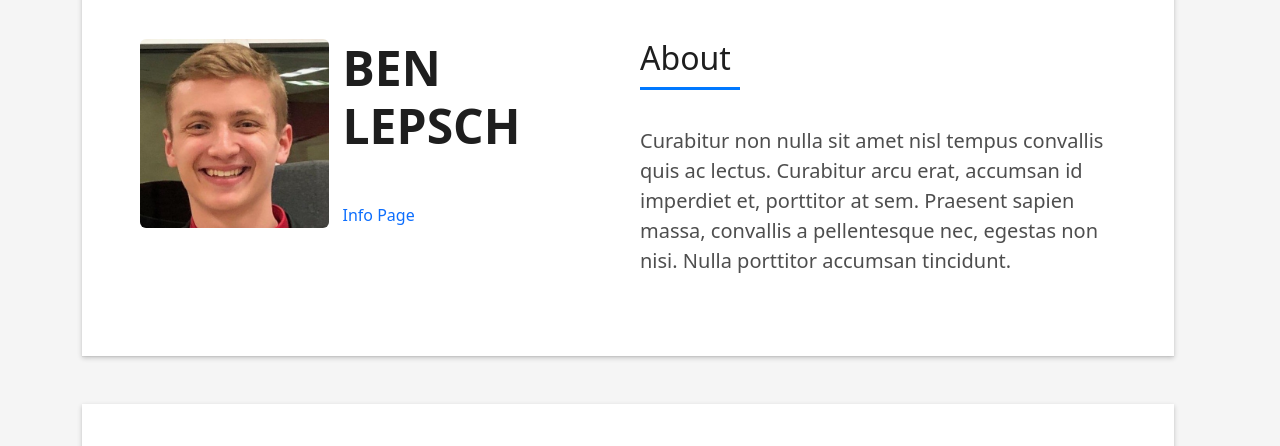
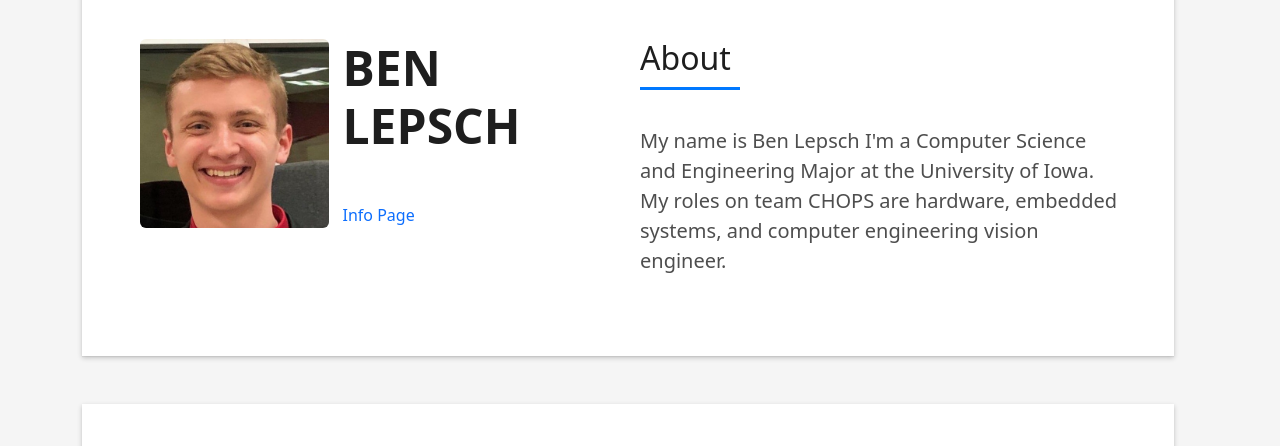
Before and after one commit to BenL3/BenL3.github.io, a plain HTML site: page index.html in a window 1280 px wide. Shown: the part 2040-2486 px from the top of the page. Drawn offline with Linux system fonts and the light colour scheme; a script that the page names is missing.

Commit message:
Fixed Ben Lep

```diff
--- a/index.html
+++ b/index.html
@@ -308,10 +308,7 @@
                       </h5>
                     </div>
                     <p class="lead">
-                      Curabitur non nulla sit amet nisl tempus convallis quis ac lectus. Curabitur arcu erat, accumsan id
-                      imperdiet et, porttitor
-                      at sem. Praesent sapien massa, convallis a pellentesque nec, egestas non nisi. Nulla
-                      porttitor accumsan tincidunt.
+                      My name is Ben Lepsch I'm a Computer Science and Engineering Major at the University of Iowa. My roles on team CHOPS are hardware, embedded systems, and computer engineering vision engineer.
                     </p>
                     <!-- <p class="lead">
                       Mauris blandit aliquet elit, eget tincidunt nibh pulvinar a. Vivamus suscipit tortor eget felis
```
